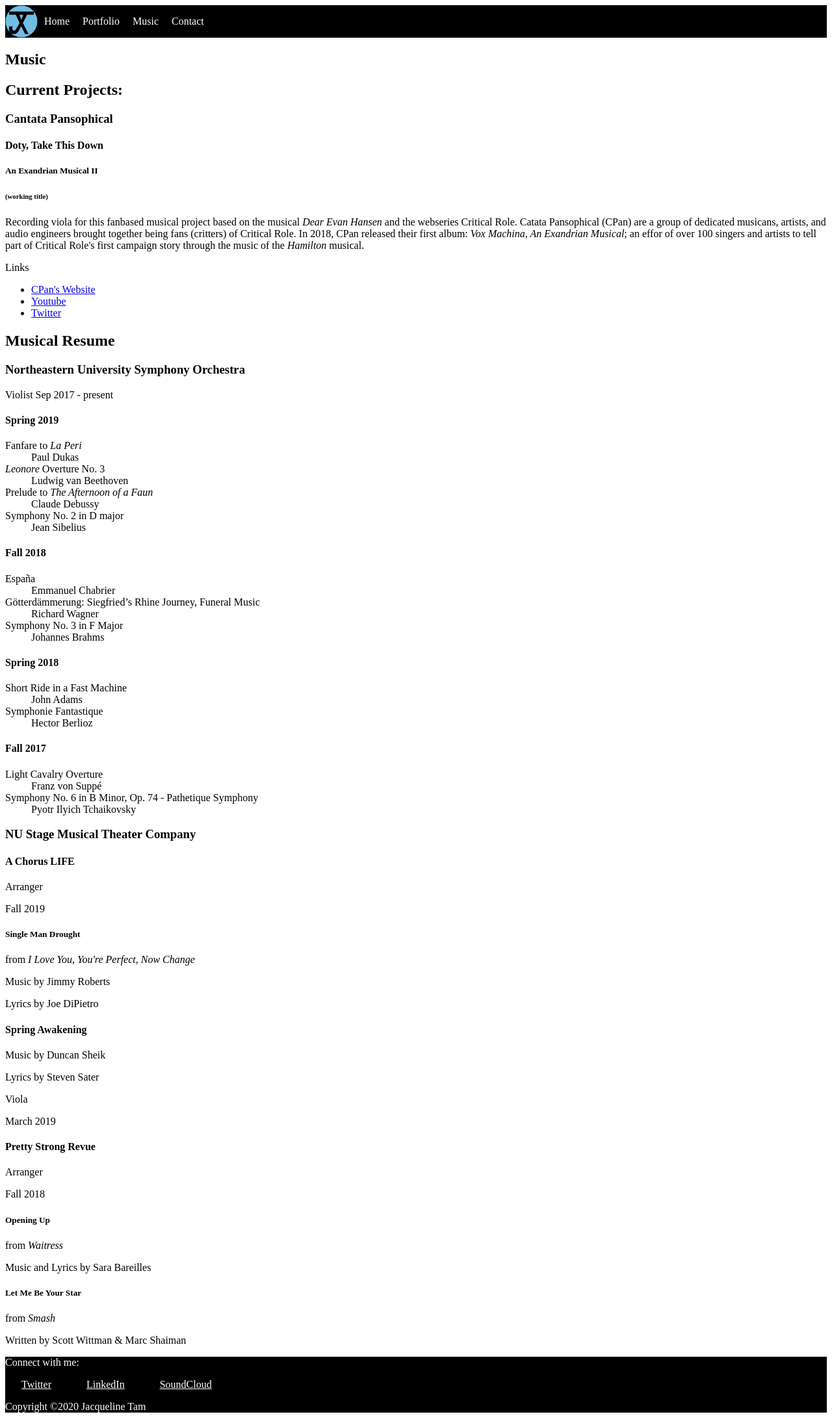
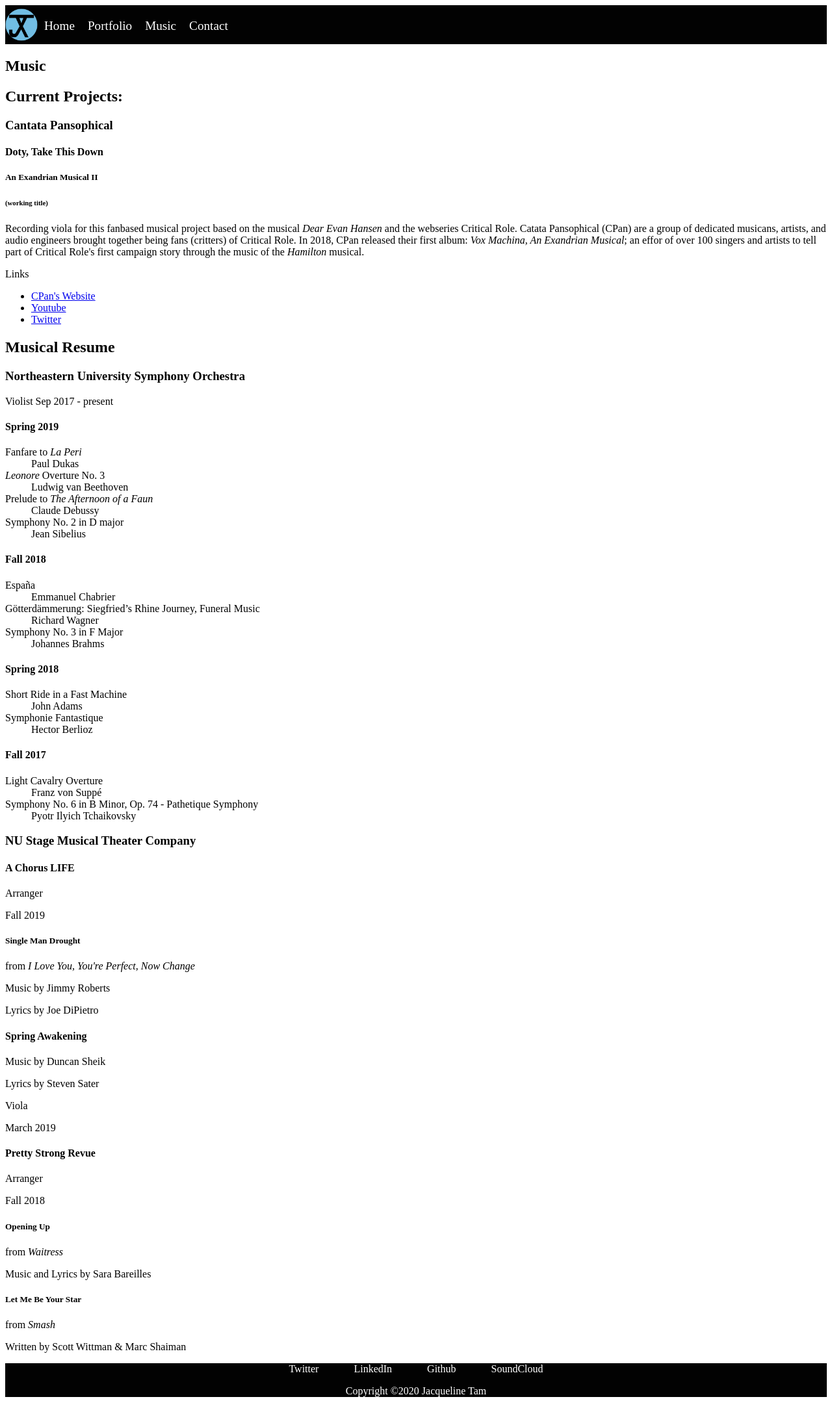
Before and after one commit to jsxtam/Personal-Website, a plain HTML site: page music.html in a window 1280 px wide. Shown: the whole page at 65% size. After the commit the page ends 2166 px from the top, so only its background shows below. Drawn offline with Linux system fonts and the light colour scheme.

Commit message:
Header and footer formating progress

```diff
--- a/music.html
+++ b/music.html
@@ -115,10 +115,10 @@
 		</main>
 
 		<footer>
-			<p>Connect with me:</p>
 			<ul>
 				<li><a href="https://twitter.com/JackieTimbre" target="_blank">Twitter</a></li>
-				<li><a href="linkedin.com/in/jsl-tam/" target="_blank">LinkedIn</a></li>
+				<li><a href="https://linkedin.com/in/jsl-tam/" target="_blank">LinkedIn</a></li>
+				<li><a href="https://github.com/jsxtam" target="_blank">Github</a></li>
 				<li><a href="https://soundcloud.com/jackietimbre" target="_blank">SoundCloud</a></li>
 			</ul>
 			<p>Copyright &copy;2020 Jacqueline Tam</p>
--- a/style.css
+++ b/style.css
@@ -10,7 +10,8 @@
 #top-navbar {
 	width: 100%;
 	height: 50px;
-	background: black;
+	background: #020202;
+	padding: 5px 0px;
 }
 
 #top-navbar img {
@@ -22,7 +23,7 @@
 	list-style-type: none;
 	text-align: center;
 	float: left;
-	background: black;
+	background: #020202;
 	padding: 0px;
 }
 
@@ -33,9 +34,10 @@
 }
 
 #nav-list a {
-    background-color: black;
+	background-color: #020202;
 	color: white;
-    padding: 15px 10px;
+	font-size: 1.2em;
+  padding: 20px 10px 15px;
 	text-decoration: none;
 }
 #nav-list a:hover {
@@ -45,8 +47,9 @@
 
 /*FOOTER*/
 footer{
-    background-color: black;
+	background-color: #020202;
   color: white;
+	text-align: center;
 }
 footer ul{
 	padding: 0;
@@ -56,8 +59,13 @@
 	display: inline;
 }
 footer a{
-    padding: 25px;
+	padding: 5px;
+	margin: 20px;
 	color: white;
+	text-decoration: none;
+}
+footer a:hover {
+	color: #71BDE3;
 }
 
 
```
Also changed, not shown: contact.html (+3 -2 lines), experience.html (+2 -1 lines), index.html (+2 -1 lines). Lines whose indentation alone changed are shown as unchanged.
